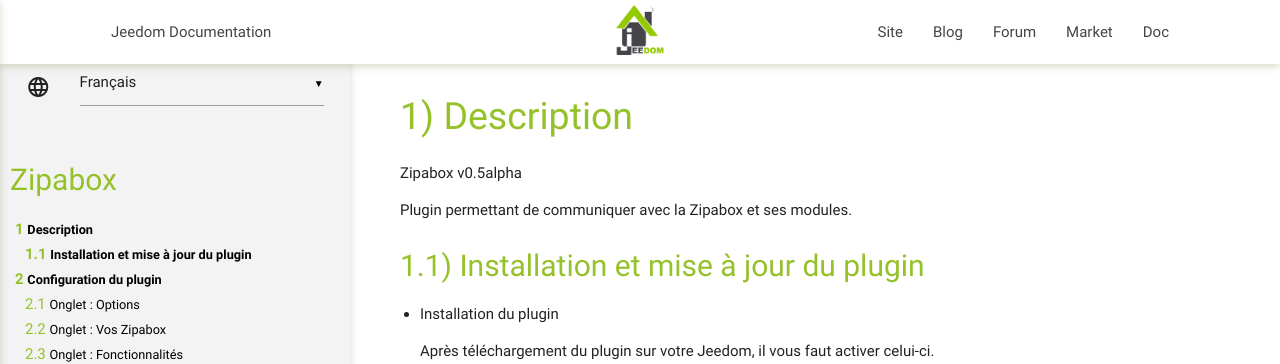
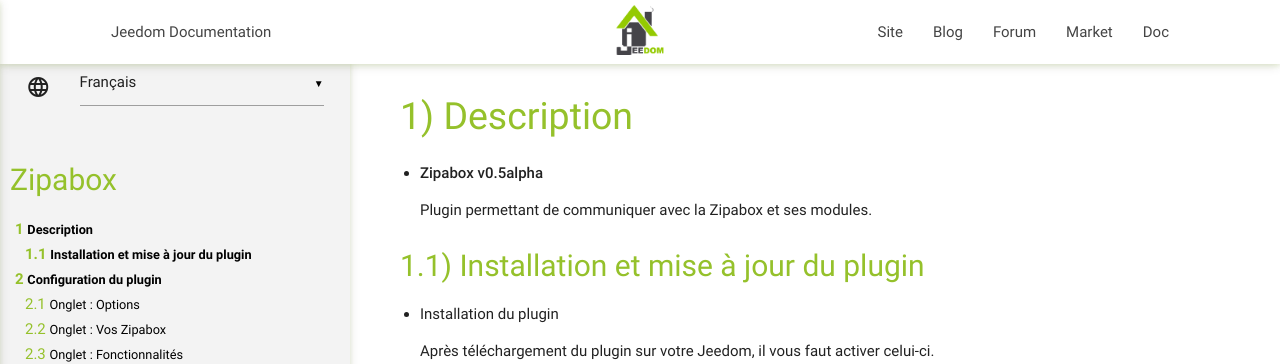
Before and after one commit to revlysJ/zipabox, a Jekyll site: the page built from docs/fr_FR/index.md, in a window 1280 px wide. Shown: the top 364 px of the page. Built offline with Jekyll 4.4.1, drawn with Linux system fonts in a browser that asks for light colours; our own code applies the rules of GitHub Pages for plain Markdown files.

```diff
--- a/docs/fr_FR/index.md
+++ b/docs/fr_FR/index.md
@@ -1,8 +1,8 @@
 Description
 ===========
-Zipabox v0.5alpha
+- **Zipabox v0.5alpha**
 
-Plugin permettant de communiquer avec la Zipabox et ses modules.
+   Plugin permettant de communiquer avec la Zipabox et ses modules.
 
 
 Installation et mise à jour du plugin
```
